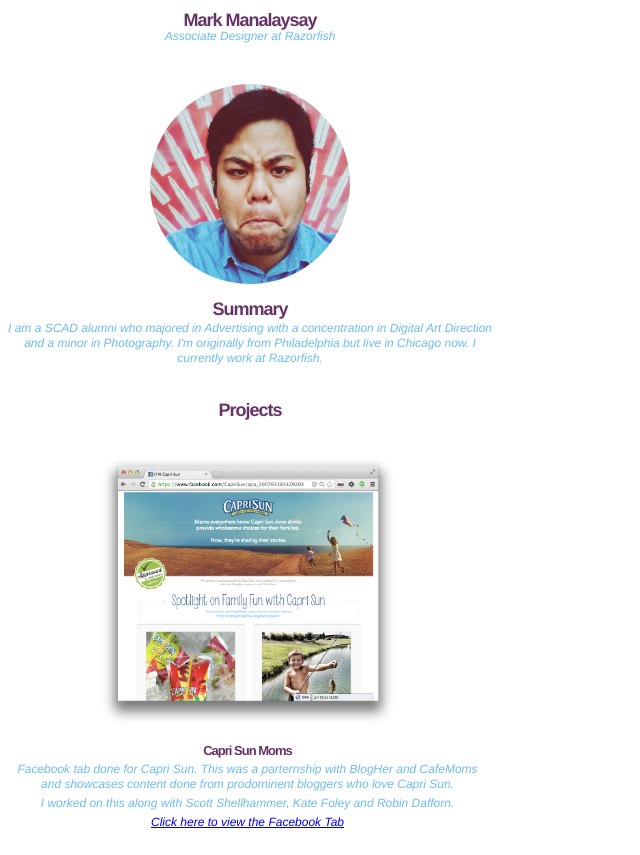
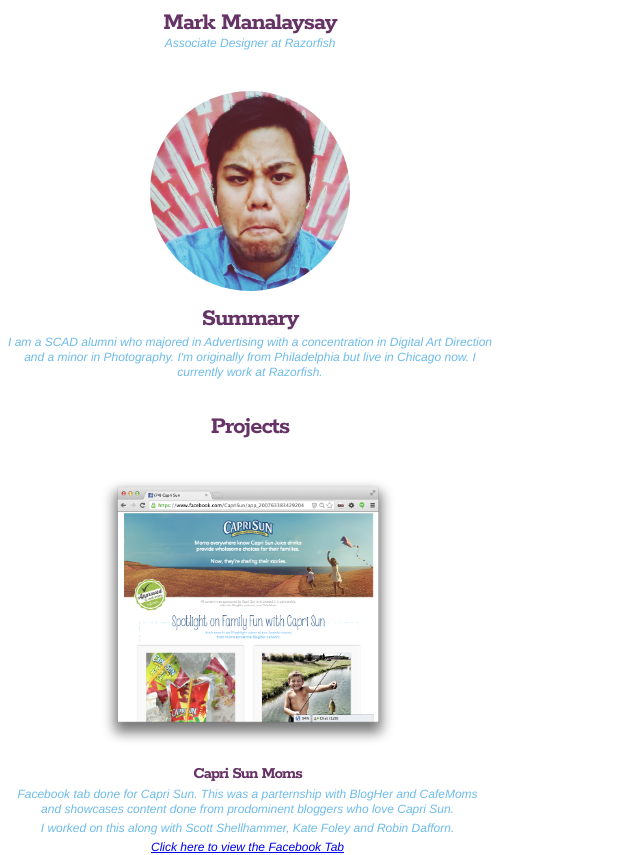
Before and after one commit to mmanal/mmanal.github.io, a plain HTML site: page index.html in a window 1280 px wide. Shown: the part 100-955 px from the top of the page, without its empty margins (0-640 px from the left). Drawn offline with Linux system fonts and the light colour scheme.

Commit message:
Font Changes
Added Google Web Fonts to the CSS

```diff
--- a/index.html
+++ b/index.html
@@ -4,6 +4,7 @@
 
 <head>
     <title>Mark Manalaysay</title>
+    <link href='http://fonts.googleapis.com/css?family=Rokkitt:400,700' rel='stylesheet' type='text/css'>
     <link rel="stylesheet" type="text/css" href="style.css">
 </head>
 
--- a/style.css
+++ b/style.css
@@ -1,6 +1,6 @@
 body {
-    font-family: helvetica;
-    font-weight: bold;
+    font-family: 'Rokkitt', serif;
+    font-weight: 700;
     max-width: 500px;
 }
 
@@ -28,9 +28,9 @@
 }
 
 .titlehead {
-    font-family: helvetica;
-    font-size: 18px;
-    font-weight: bold;
+    font-family: 'Rokkitt', serif;
+    font-size: 25px;
+    font-weight: 700;
     color: #663366;
     letter-spacing: -1px;
 }
@@ -61,9 +61,9 @@
 }
 
 .headlinetext {
-    font-family: helvetica;
-    font-size: 18px;
-    font-weight: bold;
+    font-family: 'Rokkitt', serif;
+    font-size: 25px;
+    font-weight: 700;
     padding: 3px;
     color: #663366;
     letter-spacing: -1px;
@@ -84,9 +84,9 @@
 }
 
 .titleproject {
-    font-family: helvetica;
-    font-size: 18px;
-    font-weight: bold;
+    font-family: 'Rokkitt', serif;
+    font-size: 25px;
+    font-weight: 700;
     color: #663366;
     padding: 20px;
     letter-spacing: -1px;
@@ -101,9 +101,9 @@
 }
 
 .projectheadline {
-    font-family: helvetica;
-    font-weight: bold;
-    font-size: 13px;
+    font-family: 'Rokkitt', serif;
+    font-weight: 700;
+    font-size: 17px;
     padding: 3px;
     color: #663366;
     letter-spacing: -1px;
@@ -161,7 +161,8 @@
 
 .footerlinks {
     display: inline-block;
-    font-family: helvetica;
+    font-family: 'Rokkitt', serif;
+    font-weight: 400;
     padding-top: 10px;
     text-align: center;
     float: right;
@@ -170,8 +171,9 @@
 .footerimg {
     display: inline-block;
     float: left;
-    font-size: 10px;
-    font-family: helvetica;
+    font-family: 'Rokkitt', serif;
+    font-size: 13px;
+    font-weight: 400;
     padding: 0 5px 0 5px;
 }
 
```
